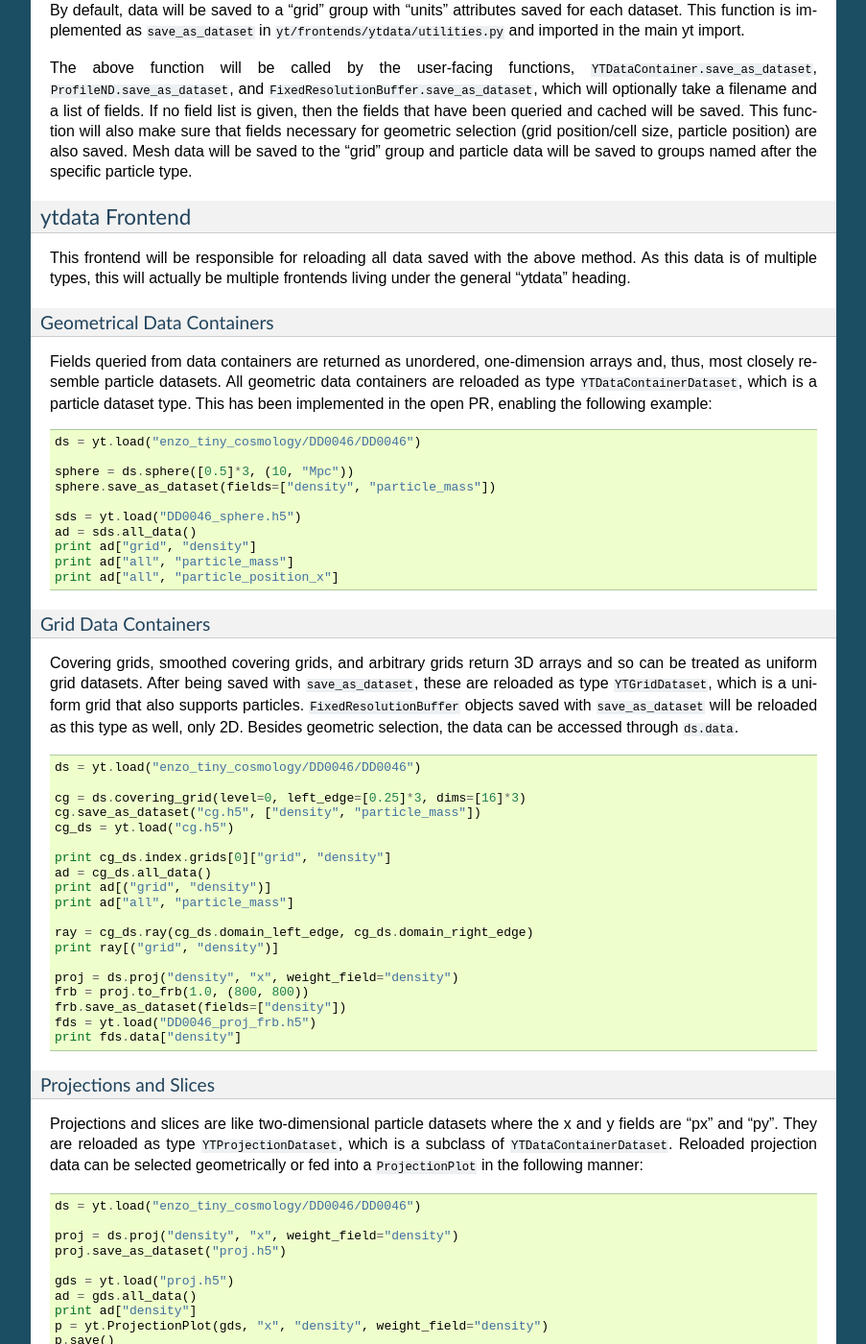
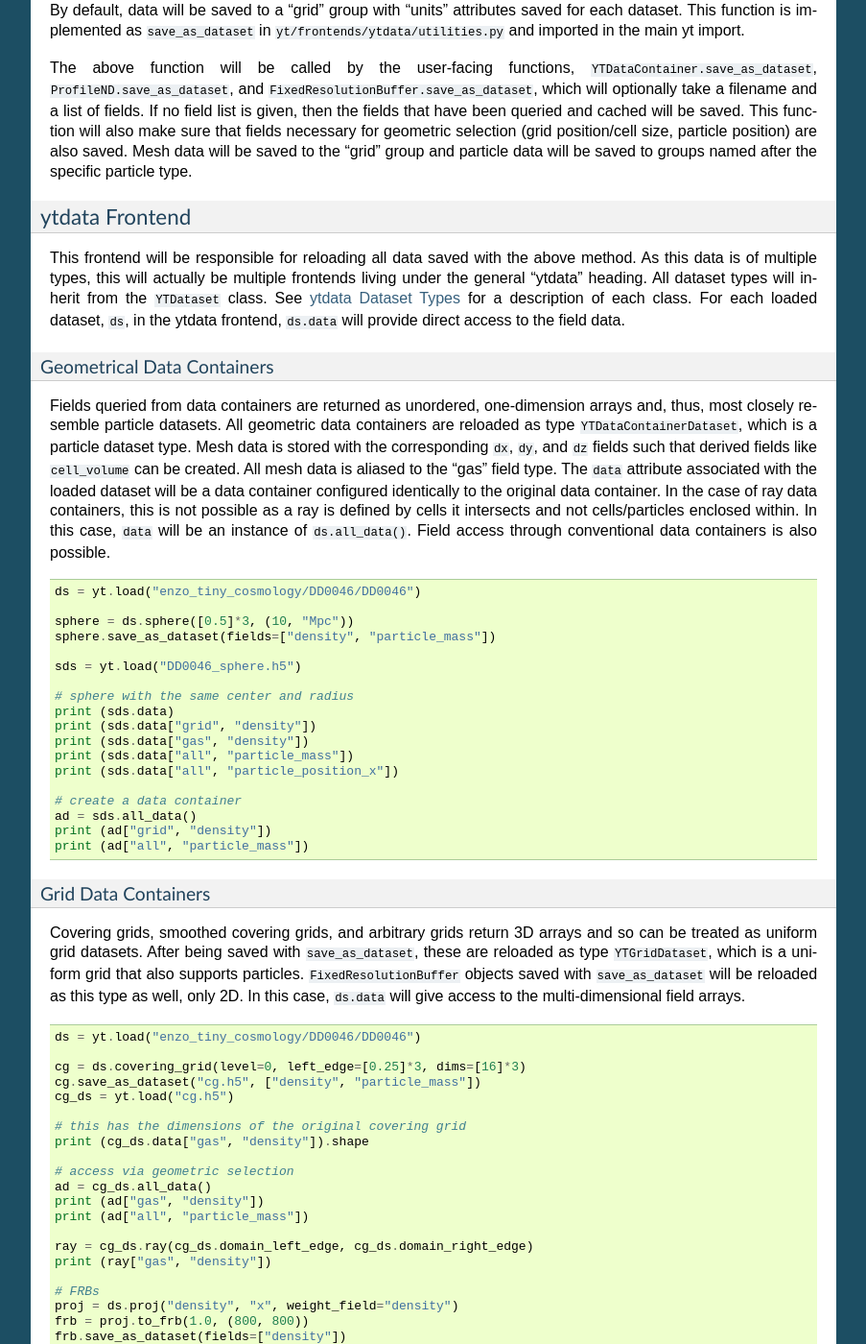
Before and after one commit to yt-project/ytep, a Sphinx documentation site: the page built from source/YTEPs/YTEP-0025.rst, in a window 1280 px wide and 1400 px high, scrolled down 917 px. Shown: the whole window at 96% size, without its empty margins (198-1101 px from the left). Built offline with Sphinx 7.4.7, drawn with Linux system fonts in a browser that asks for light colours; formulas are drawn with MathJax 3; some of the changed text lies outside the part shown.

Commit message:
Updating YTEP to match the accepted PR.

```diff
--- a/source/YTEPs/YTEP-0025.rst
+++ b/source/YTEPs/YTEP-0025.rst
@@ -19,13 +19,13 @@
 Status
 ------
 
-Proposed
+Completed
 
 Project Management Links
 ------------------------
 
-  * `yt PR #1718 <https://bitbucket.org/yt_analysis/yt/pull-requests/1718/wip-adding-ytdata-frontend>`_: an open pull request containing a partial
-    implementation
+  * `yt PR #1718 <https://bitbucket.org/yt_analysis/yt/pull-requests/1718/wip-adding-ytdata-frontend>`_:
+    the accepted pull request containing the full implementation
 
 Detailed Description
 --------------------
@@ -72,7 +72,10 @@
 
 This frontend will be responsible for reloading all data saved with the above
 method.  As this data is of multiple types, this will actually be multiple
-frontends living under the general "ytdata" heading.
+frontends living under the general "ytdata" heading.  All dataset types will
+inherit from the ``YTDataset`` class.  See :ref:`ytdataset-types` for a
+description of each class.  For each loaded dataset, ``ds``, in the ytdata
+frontend, ``ds.data`` will provide direct access to the field data.
 
 Geometrical Data Containers
 %%%%%%%%%%%%%%%%%%%%%%%%%%%
@@ -80,8 +83,15 @@
 Fields queried from data containers are returned as unordered, one-dimension
 arrays and, thus, most closely resemble particle datasets.  All geometric data
 containers are reloaded as type ``YTDataContainerDataset``, which is a particle
-dataset type.  This has been implemented in the open PR, enabling the following
-example:
+dataset type.  Mesh data is stored with the corresponding ``dx``, ``dy``, and
+``dz`` fields such that derived fields like ``cell_volume`` can be created.  All
+mesh data is aliased to the "gas" field type.  The ``data`` attribute associated
+with the loaded dataset will be a data container configured identically to the
+original data container.  In the case of ray data containers, this is not
+possible as a ray is defined by cells it intersects and not cells/particles
+enclosed within.  In this case, ``data`` will be an instance of
+``ds.all_data()``.  Field access through conventional data containers is
+also possible.
 
 .. code-block:: python
 
@@ -91,10 +101,18 @@
    sphere.save_as_dataset(fields=["density", "particle_mass"])
 
    sds = yt.load("DD0046_sphere.h5")
+
+   # sphere with the same center and radius
+   print (sds.data)
+   print (sds.data["grid", "density"])
+   print (sds.data["gas", "density"])
+   print (sds.data["all", "particle_mass"])
+   print (sds.data["all", "particle_position_x"])
+
+   # create a data container
    ad = sds.all_data()
-   print ad["grid", "density"]
-   print ad["all", "particle_mass"]
-   print ad["all", "particle_position_x"]
+   print (ad["grid", "density"])
+   print (ad["all", "particle_mass"])
 
 Grid Data Containers
 %%%%%%%%%%%%%%%%%%%%
@@ -104,7 +122,7 @@
 ``save_as_dataset``, these are reloaded as type ``YTGridDataset``, which is a uniform
 grid that also supports particles.  ``FixedResolutionBuffer`` objects saved
 with ``save_as_dataset`` will be reloaded as this type as well, only 2D.
-Besides geometric selection, the data can be accessed through ``ds.data``.
+In this case, ``ds.data`` will give access to the multi-dimensional field arrays.
 
 .. code-block:: python
 
@@ -114,28 +132,32 @@
    cg.save_as_dataset("cg.h5", ["density", "particle_mass"])
    cg_ds = yt.load("cg.h5")
 
-   print cg_ds.index.grids[0]["grid", "density"]
+   # this has the dimensions of the original covering grid
+   print (cg_ds.data["gas", "density"]).shape
+
+   # access via geometric selection
    ad = cg_ds.all_data()
-   print ad[("grid", "density")]
-   print ad["all", "particle_mass"]
+   print (ad["gas", "density"])
+   print (ad["all", "particle_mass"])
 
    ray = cg_ds.ray(cg_ds.domain_left_edge, cg_ds.domain_right_edge)
-   print ray[("grid", "density")]
+   print (ray["gas", "density"])
 
+   # FRBs
    proj = ds.proj("density", "x", weight_field="density")
    frb = proj.to_frb(1.0, (800, 800))
    frb.save_as_dataset(fields=["density"])
    fds = yt.load("DD0046_proj_frb.h5")
-   print fds.data["density"]
-
+   print (fds.data["density"])
 
 Projections and Slices
 %%%%%%%%%%%%%%%%%%%%%%
 
 Projections and slices are like two-dimensional particle datasets where the x and
 y fields are "px" and "py".  They are reloaded as type ``YTProjectionDataset``,
-which is a subclass of ``YTDataContainerDataset``.  Reloaded projection data can
-be selected geometrically or fed into a ``ProjectionPlot`` in the following manner:
+which is a subclass of ``YTDataContainerDataset``.  Reloaded projection or slice
+data can be selected geometrically or fed into a ``ProjectionPlot`` or
+``SlicePlot``.  In these cases, ``ds.data`` is an instance of ``ds.all_data()``.
 
 .. code-block:: python
 
@@ -145,14 +167,16 @@
    proj.save_as_dataset("proj.h5")
 
    gds = yt.load("proj.h5")
-   ad = gds.all_data()
-   print ad["density"]
+   print (gds.data["gas", "density"])
    p = yt.ProjectionPlot(gds, "x", "density", weight_field="density")
    p.save()
 
-The above would enable someone to make projections of large datasets remotely,
-then download the exported projection dataset, and perfect the final image on a
-local machine.  Slices, both on and off axis, have also been implemented.
+The above would enable someone to make projections or slices of large datasets
+remotely, then download the exported dataset, and perfect the final image on a
+local machine.  On and off-axis slices are implemented.  Off-axis projections
+are not implemented at this time as they use totally different machinery.  In
+this case, the best strategy would be to create an FRB and call
+``save_as_dataset`` on that.
 
 General Array Data
 %%%%%%%%%%%%%%%%%%
@@ -177,13 +201,11 @@
    save_as_dataset(ds, "test_data.h5", my_data)
 
    ads = yt.load("test_data.h5")
-   print ads.data["region_density"]
-   print ads.data["sphere_density"]
-
+   print (ads.data["region_density"])
+   print (ads.data["sphere_density"])
 
 Profiles
 %%%%%%%%
-
 
 1, 2, and 3D profiles are like 1, 2, and 3D uniform grid datasets where dx, dy,
 and dz are different and have different dimensions.  ``YTProfileDataset``
@@ -209,6 +231,8 @@
    print pds.data["density"]
    print pds.data["temperature"]
 
+.. _ytdataset-types:
+
 ytdata Dataset Types
 ^^^^^^^^^^^^^^^^^^^^
 
@@ -239,7 +263,14 @@
 ``AbsorptionSpectrum``.
 
 Other than the above, this is all new functionality and so has no backward
-incompatibility.
+incompatibility.  One general change made to the yt codebase is that places
+that refer to ``index`` fields (``x``, ``y``, ``z``, ``dx``, etc.) now refer
+to ``(<fluid_type>, "dx")`` instead of ``("index", "dx")``.  This is to allow
+fields like ``cell_volume`` to be created from the ``("grid", "dx")`` field
+that, for the ytdata frontend, lives on disk instead of the version being
+generated by the geometry handler.  For actual grid datasets, we simply
+create an alias from ``(<fluid_type>, "dx")`` to ``("index", "dx")`` upon
+loading.  This should be completely transparent to the user.
 
 Alternatives
 ------------
```
Also changed, not shown: other parts of source/YTEPs/YTEP-0025.rst (+1 -1 lines).
